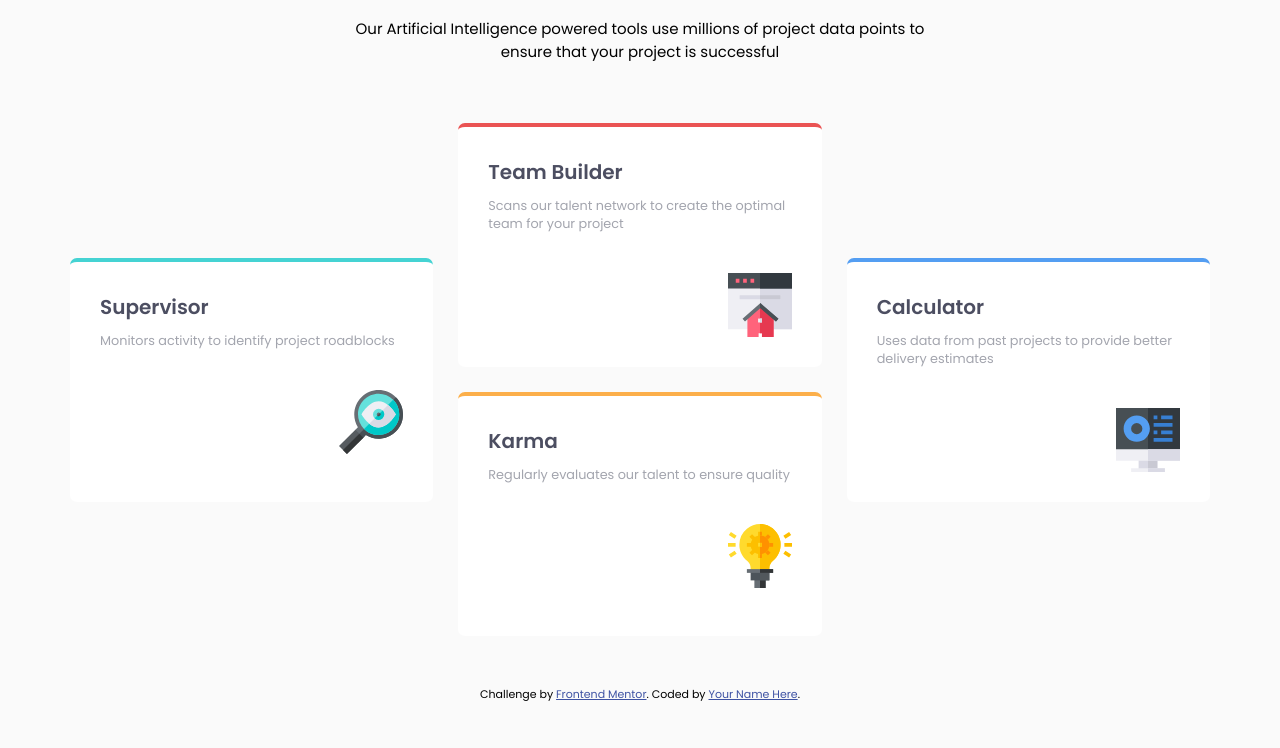
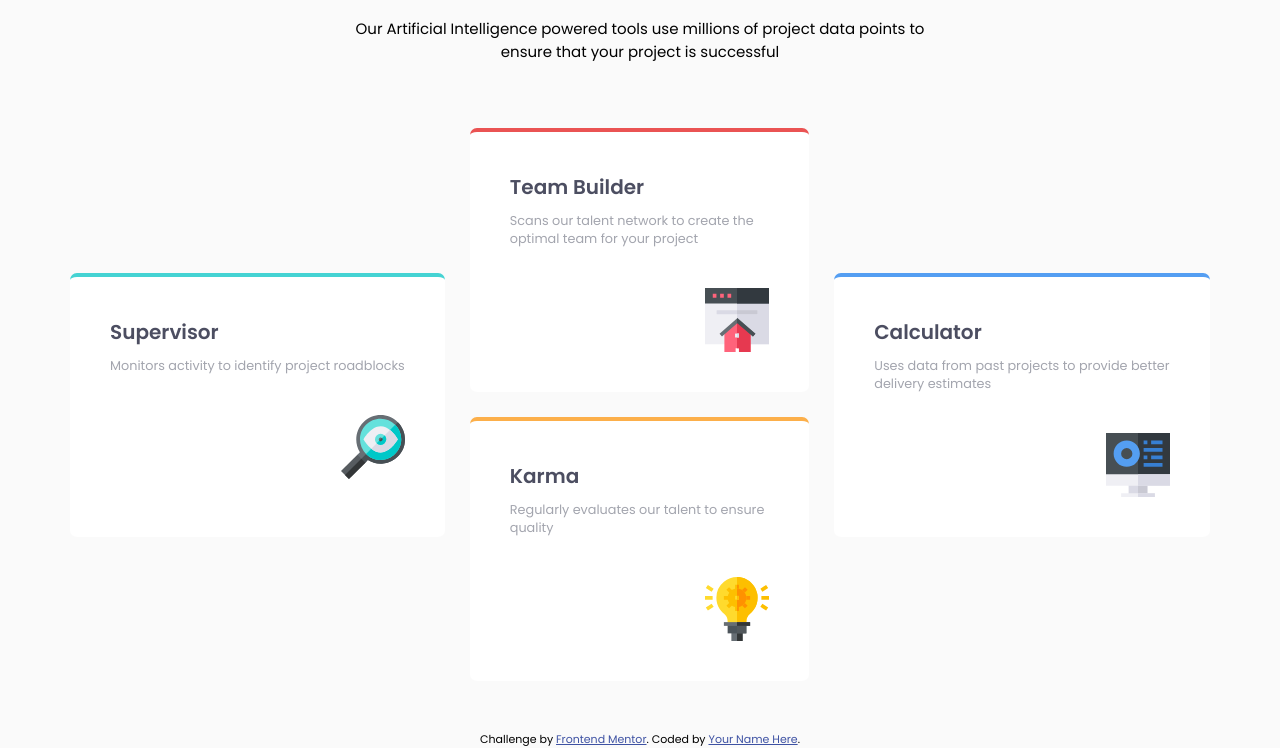
Before and after one commit to forral/four-card-feature, a plain HTML site: page index.html in a window 1280 px wide. Shown: the part 155-903 px from the top of the page. Before the commit the page ends 858 px from the top, so only its background shows below. Drawn offline with Linux system fonts and the light colour scheme.

Commit message:
add header as a grid element

```diff
--- a/index.html
+++ b/index.html
@@ -28,17 +28,17 @@
 	</head>
 	<body>
 		<div class="container">
+			<section>
 				<header>
 					<h2>Reliable, efficient delivery</h2>
 					<h3>Powered by Technology</h3>
 					<p>
-					Our Artificial Intelligence powered tools use millions of
-					project data points to ensure that your project is
+						Our Artificial Intelligence powered tools use millions
+						of project data points to ensure that your project is
 						successful
 					</p>
 				</header>
 
-			<section>
 				<div class="card green">
 					<div class="card-info">
 						<h4>Supervisor</h4>
--- a/style.css
+++ b/style.css
@@ -20,6 +20,9 @@ body {
 
 header {
 	text-align: center;
+	grid-column: 1 / 4;
+	grid-row: 1 / 2;
+	margin-bottom: 40px;
 }
 
 header h2 {
@@ -41,17 +44,16 @@ header p {
 }
 
 section {
-	margin-top: 60px;
 	display: grid;
-	grid-template-columns: 1fr 1fr 1fr;
-	grid-template-rows: 1fr 1fr 1fr 1fr;
+	grid-template-columns: repeat(3, fr);
+	grid-template-rows: repeat(5, auto);
 	gap: 25px;
 }
 
 .card {
 	background-color: #fff;
 	border-radius: 7px;
-	padding: 30px;
+	padding: 40px;
 	text-align: left;
 }
 
@@ -78,39 +80,23 @@ section {
 .green {
 	border-top: 4px solid hsl(180, 62%, 55%);
 	grid-column: 1 / 2;
-	grid-row: 2 / 4;
-	/* grid-column-start: 1; */
-	/* grid-column-end: 2; */
-	/* grid-row-start: 2; */
-	/* grid-row-end: 4; */
+	grid-row: 3 / 5;
 }
 
 .red {
 	border-top: 4px solid hsl(0, 78%, 62%);
 	grid-column: 2 / 3;
-	grid-row: 1 / 3;
-	/* grid-column-start: 2; */
-	/* grid-column-end: 3; */
-	/* grid-row-start: 1; */
-	/* grid-row-end: 3; */
+	grid-row: 2 / 4;
 }
 
 .yellow {
 	border-top: 4px solid hsl(34, 97%, 64%);
 	grid-column: 2 / 3;
-	grid-row: 3 / 5;
-	/* grid-column-start: 2; */
-	/* grid-column-end: 3; */
-	/* grid-row-start: 3; */
-	/* grid-row-end: 5; */
+	grid-row: 4 / 6;
 }
 
 .blue {
 	border-top: 4px solid hsl(212, 86%, 64%);
 	grid-column: 3 / 4;
-	grid-row: 2 / 4;
-	/* grid-column-start: 3; */
-	/* grid-column-end: 4; */
-	/* grid-row-start: 2; */
-	/* grid-row-end: 4; */
+	grid-row: 3 / 5;
 }
```
Lines whose indentation alone changed are shown as unchanged.
